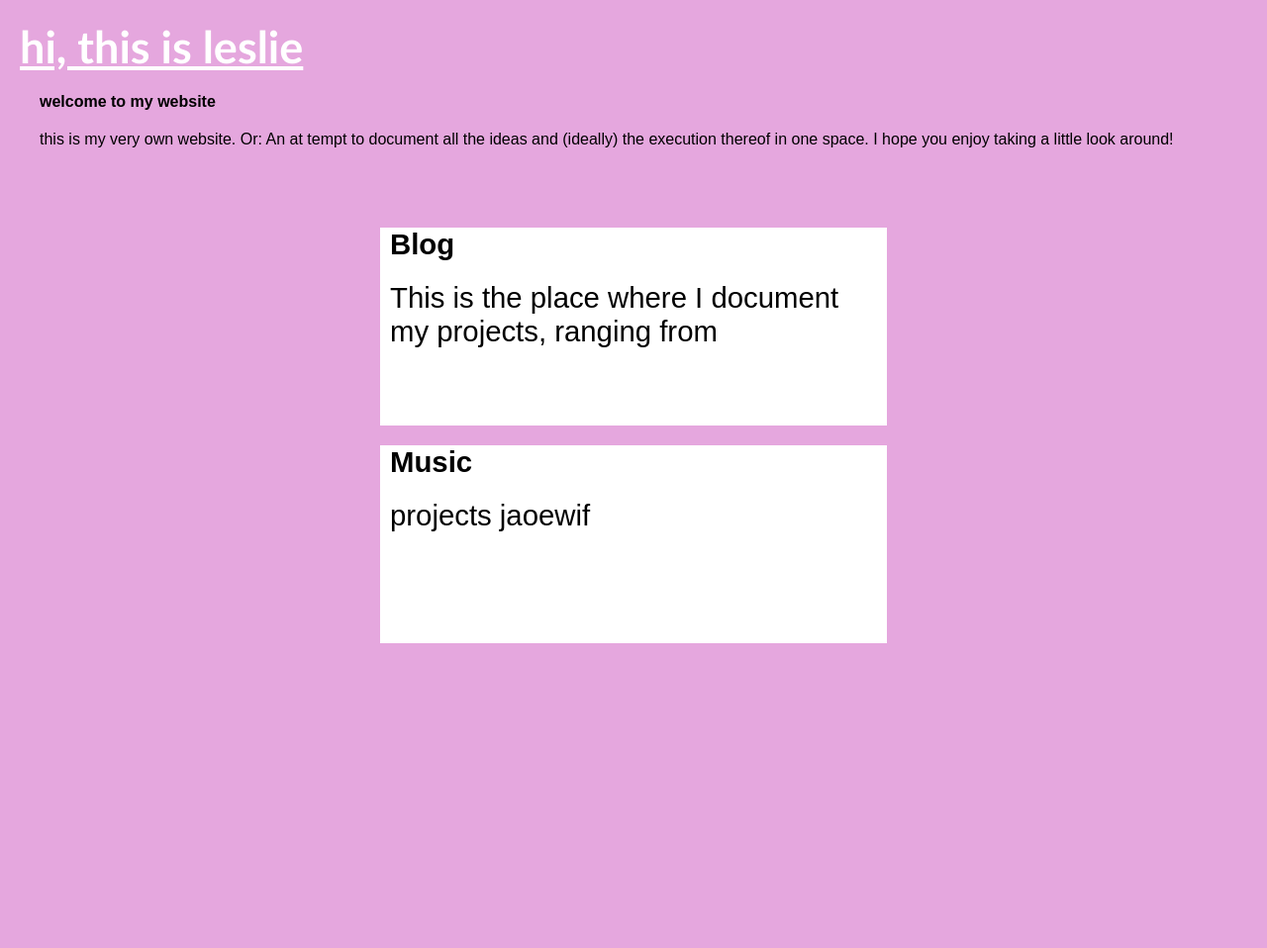
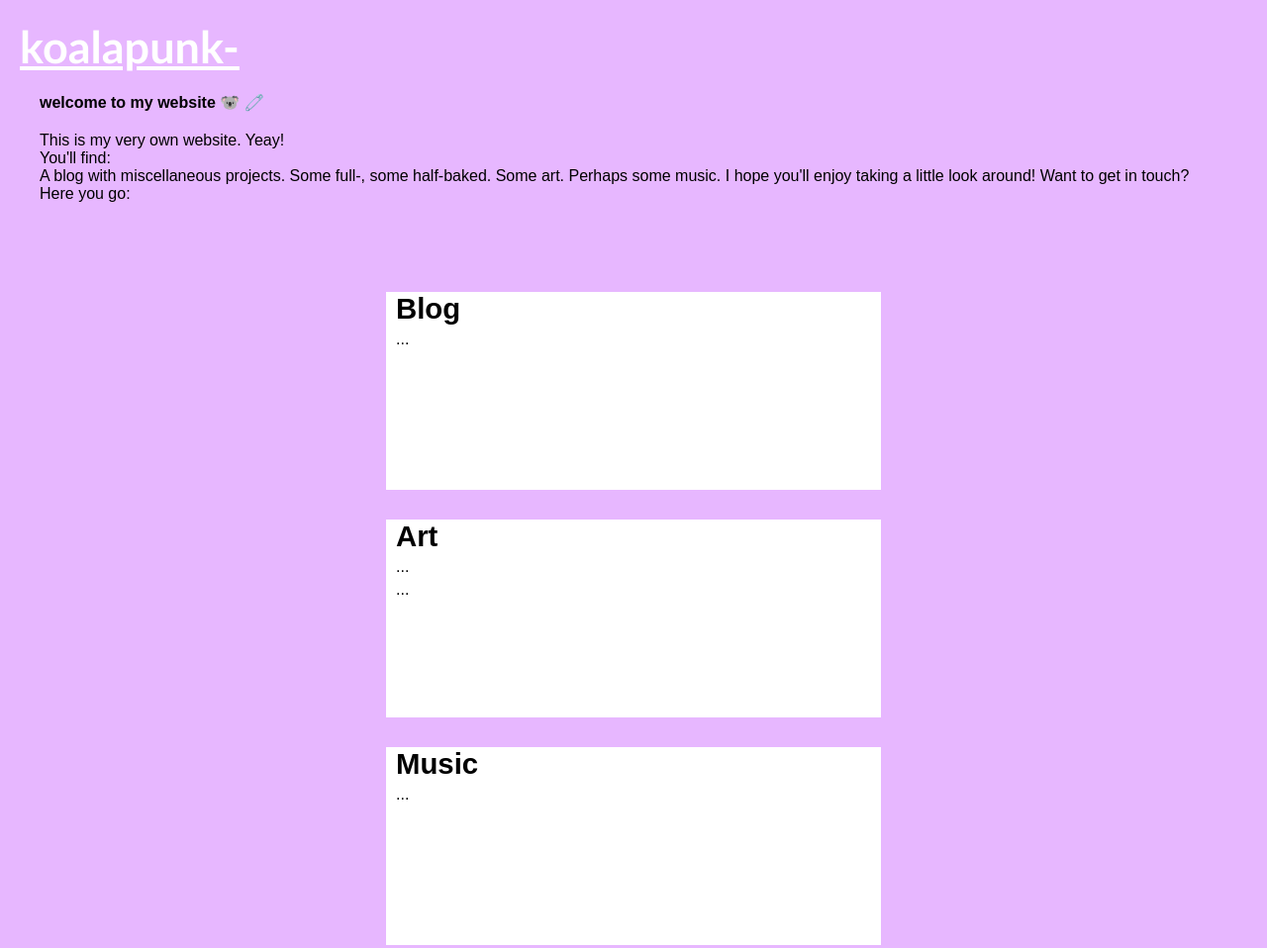
Before and after one commit to koalapunk/koalapunk.github.io, a plain HTML site: page index.html in a window 1280 px wide. Shown: the top 958 px of the page at 99% size. Drawn offline with Linux system fonts and the light colour scheme.

Commit message:
changes to index.html and style.css

```diff
--- a/index.html
+++ b/index.html
@@ -4,28 +4,32 @@
         <link rel="stylesheet" href="style.css">
     </head>
 
-        <h1 id="head-text"><u>hi, this is leslie</u></h1>
+        <h1 id="head-text"><u>koalapunk-</u></h1>
         <body>
 
         <div>
-            <h2 id="welcome"> welcome to my website</h2>
-            <p id="welcome"> this is my very own website. Or: An at
-            tempt to document all the ideas and (ideally) the execution thereof in one space. I hope you enjoy
-            taking a little look around!
+            <h2 id="welcome"> welcome to my website &#128040 &#129527</h2>
+            <p id="welcome"> This is my very own website. Yeay! <br> You'll find: <br>
+                A blog with miscellaneous projects. Some full-, some half-baked. Some art. Perhaps some music.
+                I hope you'll enjoy taking a little look around!
+                Want to get in touch? Here you go:
              </p>
 
         </div>
         <div class="container">
-           <h2 id="projects">Blog </h2>
-           <p id="projects">This is the place where I document my projects, ranging from </p>
+           <h2 id="projects-heading">Blog </h2>
+           <p id="projects">... </p>
 
         </div>
         <div class="container">
-           <h2 id="projects">Music </h2>
-           <p id="projects">projects jaoewif</p>
+           <h2 id="projects-heading">Art </h2>
+           <p id="projects"> ... </p>
+            <p id="projects"> ... </p>
 
         </div>
-
-
+        <div class="container">
+            <h2 id="projects-heading">Music</h2>
+            <p id="projects"> ... </p>
+        </div>
         </body>
 </html>
--- a/style.css
+++ b/style.css
@@ -8,7 +8,7 @@
 
 body{
     height: 400vh;
-    background: #e5a7de
+    background: #e7b7ff
     }
 
 #head-text{
@@ -29,21 +29,33 @@ body{
 }
 
 .container{
-    width: 40%;
+    width: 100%;
+    max-width: 800px;
+    min-width: 200px;
     top: 5%;
     left: 50%;
     background: rgb(255, 255, 255);
     border-radius: 0px;
-    min-width: 500px;
+    max-width: 500px;
     position: relative;
     min-height: 200px;
     transform: translate(-50%, -50%);
+    margin-top: 30px;
 }
 
-#projects{
-    margin-top: 20px;
+#projects-heading{
+    margin-top: 30px;
     margin-left: 10px;
     margin-right: 40px;
     font-family: sans-serif;
     font-size: 22pt;
 }
+
+#projects{
+    font-size: 12;
+    font-family: sans-serif;
+    margin-left: 10px;
+    margin-top: 5px;
+    margin-right: 5px;
+    text-align: centre;
+}
```
